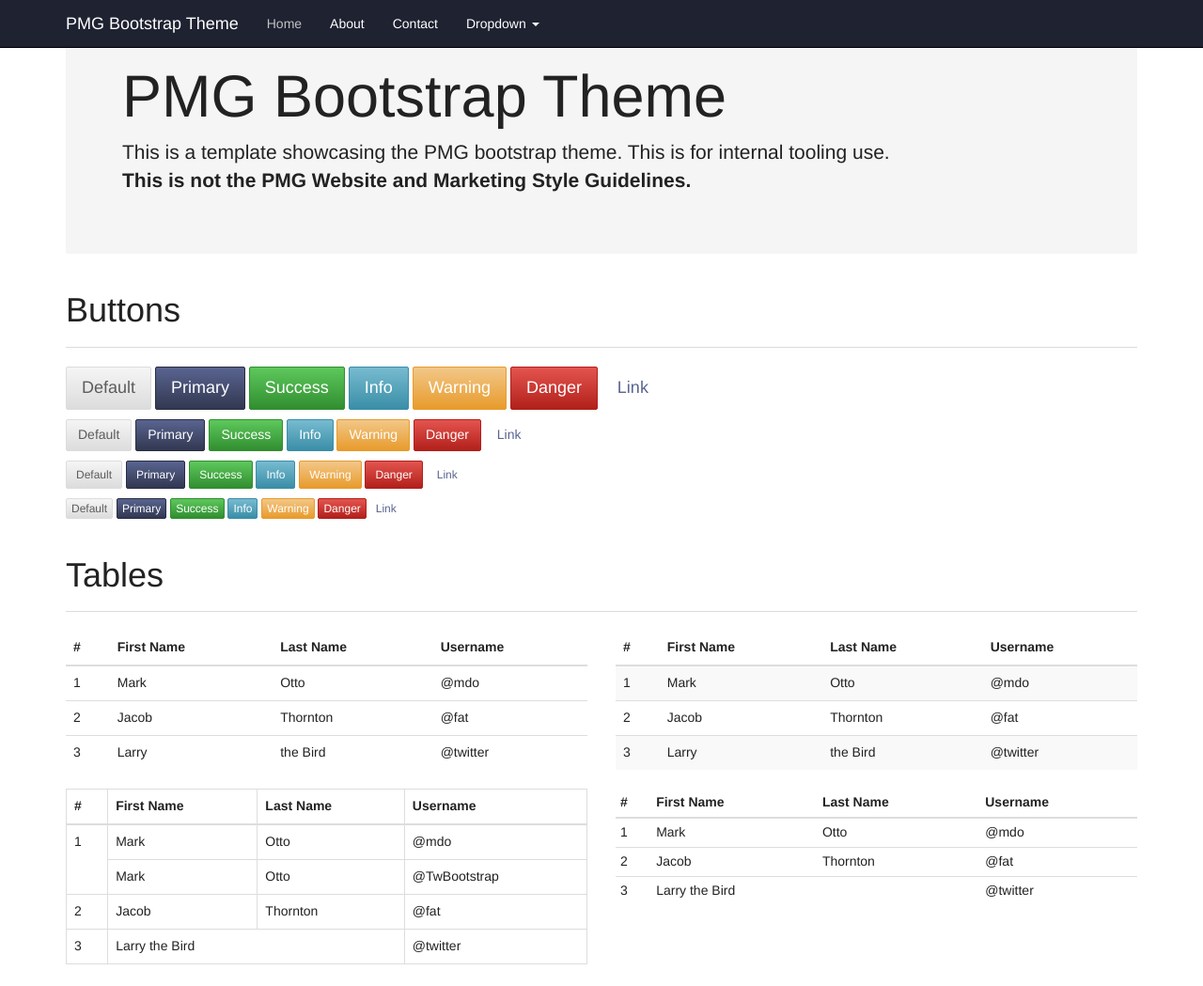
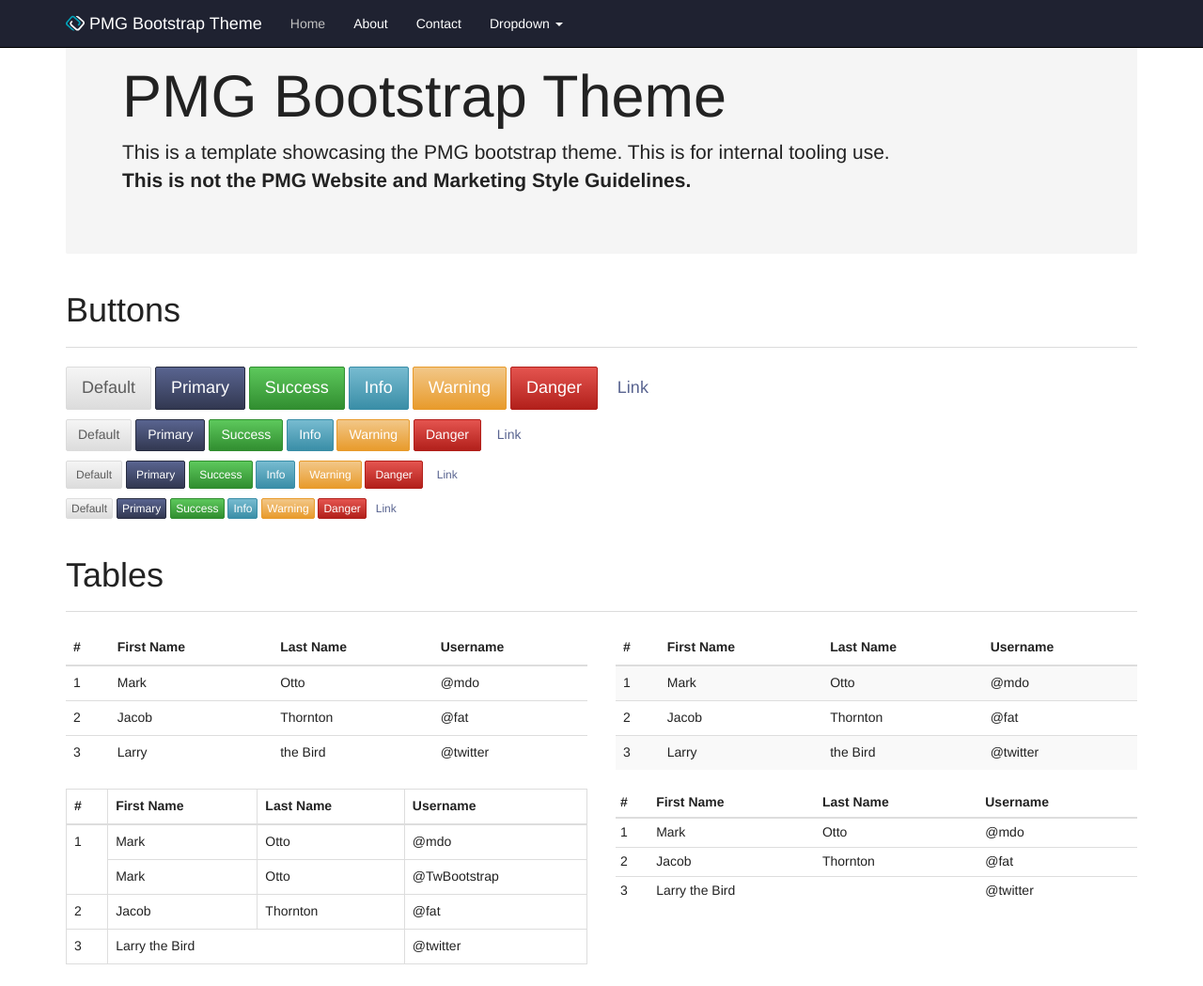
Before and after one commit to AgencyPMG/PMG-Bootstrap-Theme, a website: page index.html in a window 1280 px wide. Shown: the top 1049 px of the page at 94% size. Drawn offline with nearby package versions, Linux system fonts and the light colour scheme.

Commit message:
Styling pmg icon

```diff
--- /dev/null
+++ b/assets/css/_menu.scss
@@ -0,0 +1,4 @@
+.logo img {
+    width: 20px;
+    margin-top: -4px;
+}
--- a/assets/css/app.scss
+++ b/assets/css/app.scss
@@ -7,3 +7,4 @@
 @import "variables";
 @import "bootstrap";
 @import "button";
+@import "menu";
--- a/index.html
+++ b/index.html
@@ -28,7 +28,12 @@
             <span class="icon-bar"></span>
             <span class="icon-bar"></span>
           </button>
-          <a class="navbar-brand" href="#">PMG Bootstrap Theme</a>
+          <a class="navbar-brand" href="#">
+              <span class="logo">
+                    <img src="images/pmg-icon.svg" width="28px" height="23px" alt="PMG Bootstrap THeme" title="PMG Bootstrap Theme" data-pin-nopin="true">
+                </span>
+                PMG Bootstrap Theme
+            </a>
         </div>
         <div id="navbar" class="navbar-collapse collapse">
           <ul class="nav navbar-nav">
```
Also changed, not shown: dist/css/app.css, images/pmg-icon.svg (added), readme.md.
